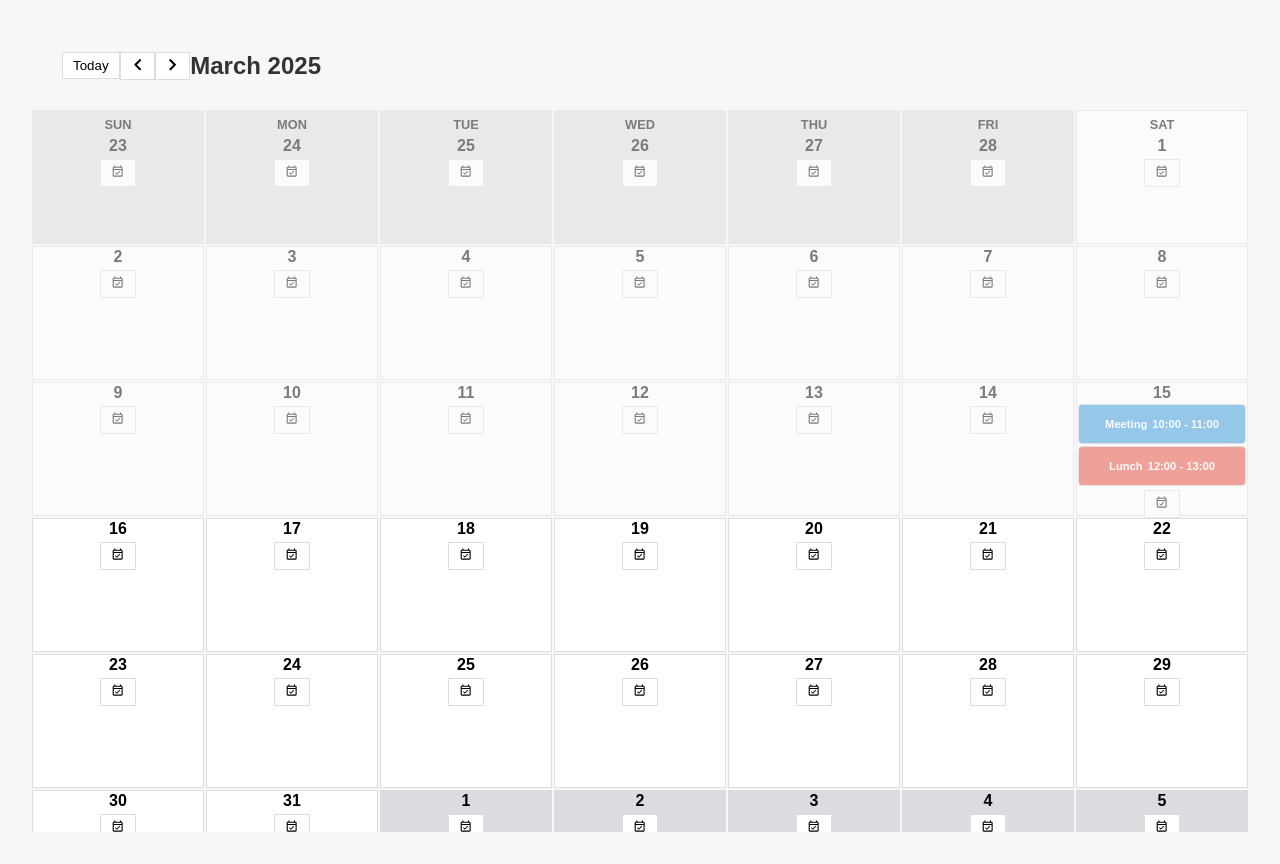
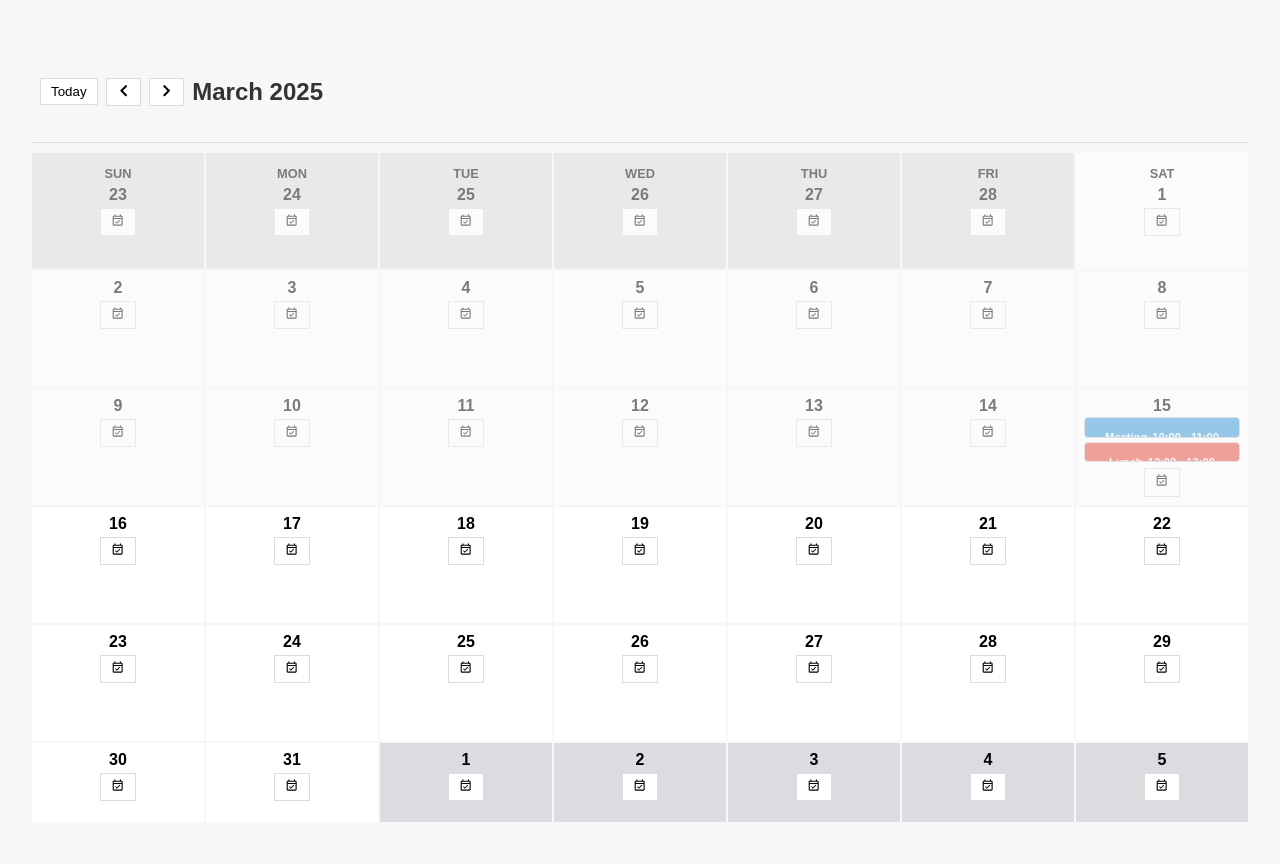
Before and after one commit to SantiagoYanezFerreiro/google-calendar-clone, a React (Vite) app: page / in a window 1280 px wide. Built offline with nearby package versions, Linux system fonts and the light colour scheme.

Commit message:
style changes to fix project issues

```diff
--- a/src/styles.css
+++ b/src/styles.css
@@ -49,18 +49,11 @@ button.delete:hover {
 .calendar-container {
   width: 100%;
   max-width: 1500px;
-  height: 100vh; /* full screen height */
-  margin: 0 auto; /* center it */
+  height: calc(100vh - 20px);
+  margin: 10px auto; /* center it */
   display: flex;
   flex-direction: column;
   overflow: auto;
-}
-
-.calendar-header {
-  display: flex;
-  align-items: center;
-  justify-content: left;
-  margin-left: 30px;
 }
 
 .calendar-grid {
@@ -73,12 +66,25 @@ button.delete:hover {
 }
 
 .calendar-day {
-  background-color: #fff;
-  padding: 1px;
-  border: 1px solid #ddd;
-  min-height: 130px;
-  min-width: 100px;
-  cursor: pointer;
+  background-color: white;
+  min-height: 100px;
+  padding: 8px;
+  display: flex;
+  flex-direction: column;
+  position: relative;
+}
+
+.selected-date {
+  background-color: rgba(66, 133, 244, 0.1);
+  border: 2px solid #4285f4 !important;
+}
+
+.calendar-header {
+  display: flex;
+  align-items: center;
+  padding: 16px 8px;
+  gap: 8px;
+  border-bottom: 1px solid #ddd;
 }
 
 .past-date {
```
